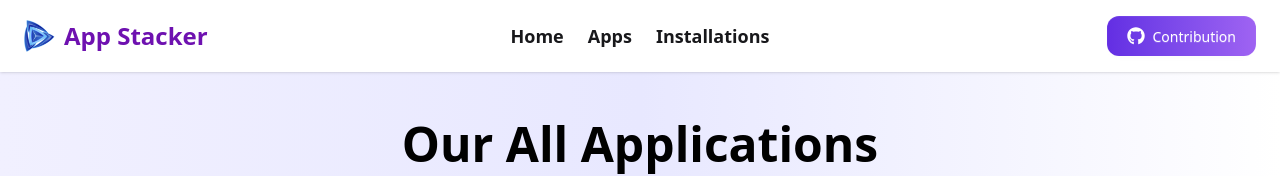
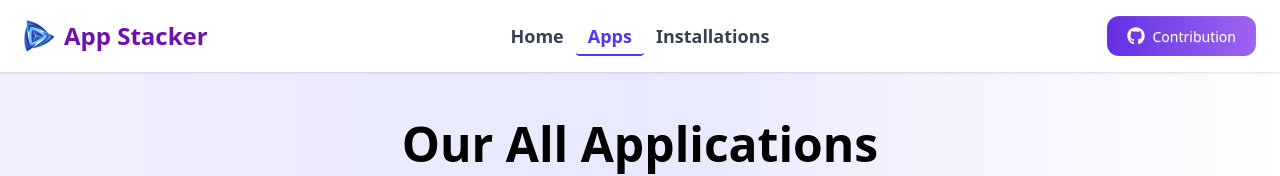
Before and after one commit to mehedihasanshohan/app-stacker-react, a React (Vite) app: page /apps in a window 1280 px wide. Shown: the top 176 px of the page. Built offline with nearby package versions, Linux system fonts and the light colour scheme.

Commit message:
added active routes classes

```diff
--- a/src/Pages/Apps.jsx
+++ b/src/Pages/Apps.jsx
@@ -38,9 +38,15 @@ const Apps = () => {
         </label>
         </div>
         <div className="max-w-6xl mx-auto grid grid-cols-1 sm:grid-cols-2 md:grid-cols-3 lg:grid-cols-4 gap-6">
-         {searchedApp.map((app, index) => (
-          <TrendingApps key={app.id || index} app={app} />
-         ))}
+         {searchedApp.length > 0 ? (
+            searchedApp.map((app, index) => (
+              <TrendingApps key={app.id || index} app={app} />
+            ))
+          ) : (
+            <p className="text-center col-span-full text-red-500 text-lg font-semibold">
+              No apps found! Enter correct keyword...
+            </p>
+          )}
         </div>
       </div>
      </section>
--- a/src/components/Navbar/Navbar.jsx
+++ b/src/components/Navbar/Navbar.jsx
@@ -1,5 +1,5 @@
 import React from 'react'
-import { Link } from 'react-router'
+import { Link, NavLink } from 'react-router'
 import icon from '/assets/logo.png'
 import { FaGithub } from 'react-icons/fa';
 
@@ -19,16 +19,51 @@ const Navbar = () => {
         <li><Link>Installations</Link></li>
       </ul>
     </div>
-     <img src={icon} className='h-8 w-8 ml-4 mr-2' alt="logo" />
+     <Link to={'/'}>
+      <img src={icon} className='h-8 w-8 ml-4 mr-2' alt="logo" />
+     </Link>
      <h2 className='text-2xl font-bold text-purple-800'>
      <Link to={'/'}>App Stacker</Link>
     </h2>
   </div>
   <div className="navbar-center hidden lg:flex">
     <ul className="menu menu-horizontal text-lg font-semibold px-1">
-      <li><Link  to={'/'}>Home</Link></li>
-      <li><Link to={'/apps'}>Apps</Link></li>
-      <li><Link to={'/installations'}>Installations</Link></li>
+       <li>
+      <NavLink
+        to="/"
+        className={({ isActive }) =>
+          isActive
+            ? "text-indigo-600 font-bold border-b-2 border-indigo-600 pb-1"
+            : "text-gray-700"
+        }
+      >
+        Home
+      </NavLink>
+    </li>
+    <li>
+      <NavLink
+        to="/apps"
+        className={({ isActive }) =>
+          isActive
+            ? "text-indigo-600 font-bold border-b-2 border-indigo-600 pb-1"
+            : "text-gray-700"
+        }
+      >
+        Apps
+      </NavLink>
+    </li>
+    <li>
+      <NavLink
+        to="/installations"
+        className={({ isActive }) =>
+          isActive
+            ? "text-indigo-600 font-bold border-b-2 border-indigo-600 pb-1"
+            : "text-gray-700"
+        }
+      >
+        Installations
+      </NavLink>
+    </li>
     </ul>
   </div>
   <div className="navbar-end">
```
